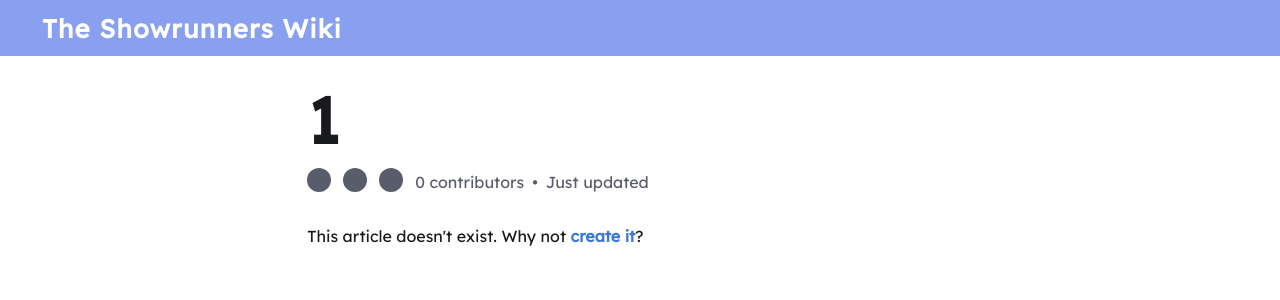
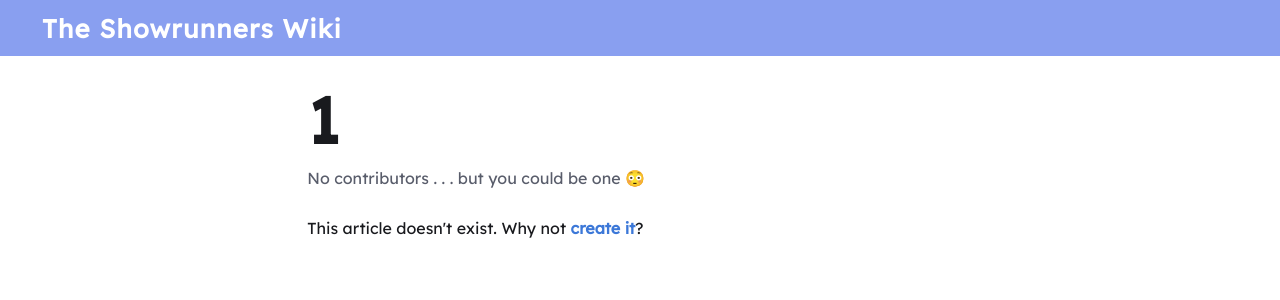
Before and after one commit to Makuwro/dragowik, a React (Create React App) app: page /wiki/article/1 in a window 1280 px wide. Shown: the top 300 px of the page. Built offline with nearby package versions, Linux system fonts and the light colour scheme; no server answers.

Commit message:
Fix article update time info
Closes #24

```diff
--- a/src/App.js
+++ b/src/App.js
@@ -105,7 +105,7 @@ function App() {
                   }</title>
                 </Helmet>
                 <Header wikiName="The Showrunners Wiki" />
-                <Article articleName={displayName} redirect={redirect} specialName={name} exists={articleInfo ? true : false} source={articleInfo ? articleInfo.source : undefined} />
+                <Article articleName={displayName} redirect={redirect} specialName={name} exists={articleInfo ? true : false} source={articleInfo ? articleInfo.source : undefined} timestamp={articleInfo ? articleInfo.lastUpdated : undefined}/>
               </div>
             );
 
--- a/src/comps/Article.js
+++ b/src/comps/Article.js
@@ -266,6 +266,28 @@ class Article extends React.Component {
         redirectedFrom: this.props.articleName
       }} />
     } else {
+
+      var timestamp;
+      if (this.props.timestamp) {
+        var checkDate = new Date();
+        var updateDate = new Date(this.props.timestamp);
+        updateDate.setHours(updateDate.getHours() - (checkDate.getTimezoneOffset() / 60));
+        var length = new Date() - updateDate;
+        var seconds = Math.floor(length / 1000);
+        if (seconds > 0) {
+          var minutes = Math.floor(seconds / 60);
+          var hours = Math.floor(minutes / 60);
+          var days = Math.floor(hours / 24);
+          timestamp = days >= 1 ? days + " day" + (days > 1 ? "s" : "") : (
+            hours >= 1 ? hours + " hour" + (hours > 1 ? "s" : "") : (
+              minutes >= 1 ? minutes + " minute" + (minutes > 1 ? "s" : "") : seconds + " second" + (seconds > 1 ? "s" : "")
+            )
+          );
+        } else {
+          timestamp = -1;
+        };
+      };
+
       return (
         <div>
           <Outline exists={this.props.exists} articleName={this.props.articleName} headers={this.state.headers} />
@@ -273,18 +295,18 @@ class Article extends React.Component {
             <div id="article-metadata" ref={this.metadataRef}>
               <h1 id="article-name">{this.props.articleName}</h1>
               {this.props.location.redirectedFrom ? <div id="article-redirect-notif">Redirected from <Link to={this.props.location.redirectedFrom + "?redirect=no"}>{this.props.location.redirectedFrom}</Link></div> : undefined}
-              <div id="article-contributors">
-                <div id="article-contributor-bubbles">
-                  <span></span>
-                  <span></span>
-                  <span></span>
-                </div>
-                <div id="article-contribs-text">
-                  <span id="article-contributors-amount">0 contributors</span>
-                  <span id="article-contribs-divider">•</span>
-                  <span id="article-update-time">Just updated</span>
-                </div>
-              </div>
+              <div id="article-contributors">{
+                timestamp ? (
+                  <>
+                    <div id="article-contributor-bubbles"><span /><span /><span /></div>
+                    <div id="article-contribs-text">
+                      <span id="article-contributors-amount">0 contributors</span>
+                      <span id="article-contribs-divider">•</span>
+                      <span id="article-update-time">{"Updated " + (timestamp < 0 ? "just now" : timestamp + " ago")}</span>
+                    </div>
+                  </>
+                ) : "No contributors . . . but you could be one 😳"
+              }</div>
             </div>
             <div id="article-content">{
               this.props.exists ? this.state.content : <div>This article doesn't exist. Why not <Link to={"/wiki/article/" + this.props.specialName + "/edit?mode=source"}>create it</Link>?</div>
```
